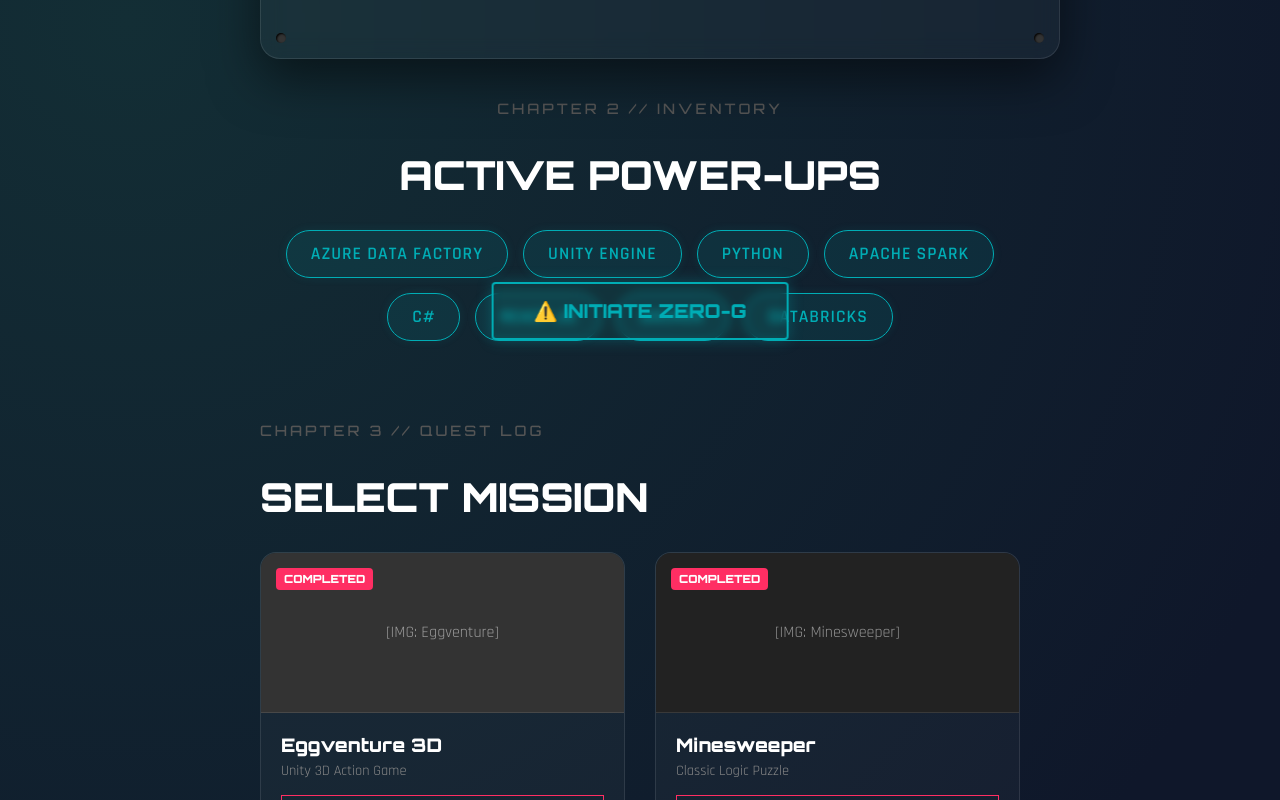
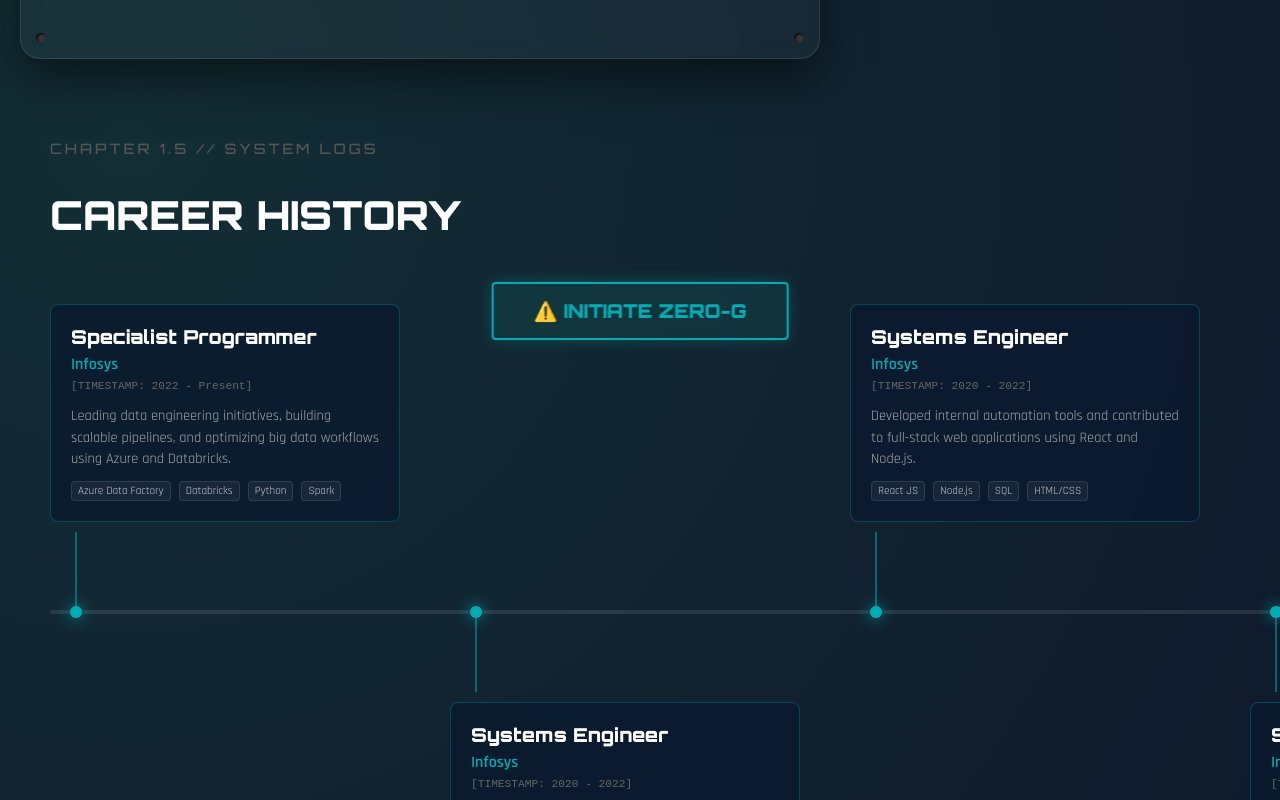
Before and after one commit to DevelopersWork/portfolio, a React (Vite) app: page / in a window 1280 px wide. Shown: the part 420-1220 px from the top of the page. Built offline with nearby package versions, Linux system fonts and the light colour scheme.

Commit message:
Add experience timeline component and data
Introduced the ExperienceTimeline component to display career history in a horizontal timeline format. Added experience data in a new experience.json file and integrated it into the Redux store. Updated App.js to render the new timeline.

```diff
--- a/src/App.js
+++ b/src/App.js
@@ -5,6 +5,7 @@ import { GlobalStyles } from './styles/GlobalStyles';
 import { toggleChaos } from './redux/portfolioSlice';
 import HUD from './components/HUD';
 import OriginCard from './components/OriginCard';
+import ExperienceTimeline from './components/ExperienceTimeline';
 import Inventory from './components/Inventory';
 import QuestLog from './components/QuestLog';
 import Footer from './components/Footer';
@@ -45,6 +46,7 @@ function App() {
       <HUD />
       <ZeroGWrapper $active={chaosMode}>
         <OriginCard />
+        <ExperienceTimeline />
         <Inventory />
         <QuestLog />
         <Footer onChaos={handleToggleChaos} />
--- /dev/null
+++ b/src/components/ExperienceTimeline.jsx
@@ -0,0 +1,211 @@
+import styled from 'styled-components';
+import { useSelector } from 'react-redux';
+
+const Container = styled.div`
+    width: 100%;
+    margin: 80px 0;
+    padding: 0;
+    overflow-x: hidden; /* Hide main container overflow */
+`;
+
+const ChapterTag = styled.div`
+    font-family: 'Orbitron', sans-serif;
+    font-size: 0.9rem;
+    color: #555;
+    margin-bottom: 20px;
+    text-transform: uppercase;
+    letter-spacing: 3px;
+    padding: 0 50px; /* Align with general page padding */
+`;
+
+const Title = styled.h2`
+    font-family: 'Orbitron', sans-serif;
+    font-size: 2.5rem;
+    margin-bottom: 50px;
+    color: white;
+    padding: 0 50px; /* Align with general page padding */
+
+    @media (max-width: 768px) {
+        font-size: 2rem;
+    }
+`;
+
+const ScrollWrapper = styled.div`
+    width: 100%;
+    max-width: 100vw;
+    overflow-x: auto;
+    overflow-y: hidden; /* Prevent vertical scrollbar */
+    padding: 300px 50px; /* Maximum padding to prevent clipping of tall cards */
+    white-space: nowrap; /* Help ensure horizontal flow */
+
+    /* Scrollbar styling */
+    &::-webkit-scrollbar {
+        height: 6px; /* Thinner scrollbar */
+    }
+    &::-webkit-scrollbar-track {
+        background: rgba(0, 173, 181, 0.1);
+        border-radius: 3px;
+    }
+    &::-webkit-scrollbar-thumb {
+        background: var(--teal-glow);
+        border-radius: 3px;
+        box-shadow: 0 0 5px var(--teal-glow);
+    }
+`;
+
+const TimelineTrack = styled.div`
+    position: relative;
+    display: flex;
+    align-items: center;
+    min-width: max-content; /* Ensure it grows horizontally */
+    height: 4px;
+    background: rgba(255, 255, 255, 0.1);
+    border-radius: 2px;
+    margin-top: 20px; /* Adjust based on layout */
+`;
+
+const NodeWrapper = styled.div`
+    position: relative;
+    width: 350px;
+    margin-right: 50px;
+
+    &::after {
+        content: '';
+        position: absolute;
+        left: 20px;
+        width: 12px;
+        height: 12px;
+        background: var(--teal-glow);
+        border-radius: 50%;
+        box-shadow: 0 0 15px var(--teal-glow);
+        z-index: 10;
+
+        /* Position the node dot on the central line */
+        top: 50%;
+        transform: translateY(-50%);
+    }
+`;
+
+/*
+   We use a connector line that goes UP or DOWN from the central axis
+   to the card content.
+*/
+const Connector = styled.div`
+    position: absolute;
+    left: 25px; /* Center of the dot (20px left + 6px half-width) */
+    width: 2px;
+    height: 80px; /* Increased length for better spacing */
+    background: rgba(0, 173, 181, 0.5);
+
+    /* Variable positioning based on Top/Bottom */
+    top: ${props => props.$position === 'bottom' ? '50%' : 'auto'};
+    bottom: ${props => props.$position === 'top' ? '50%' : 'auto'};
+`;
+
+const CardContent = styled.div`
+    background: rgba(10, 25, 47, 0.8);
+    border: 1px solid rgba(0, 173, 181, 0.3);
+    padding: 20px;
+    border-radius: 8px;
+    position: absolute;
+    width: 100%;
+    white-space: normal; /* Allow text to wrap inside cards */
+
+    /* Positioning logic */
+    top: ${props => props.$position === 'bottom' ? '90px' : 'auto'};
+    bottom: ${props => props.$position === 'top' ? '90px' : 'auto'};
+
+    backdrop-filter: blur(5px);
+    transition: transform 0.3s ease, border-color 0.3s;
+
+    &:hover {
+        border-color: var(--teal-glow);
+        transform: scale(1.02);
+        z-index: 20;
+    }
+`;
+
+/* ... existing text styles ... */
+const RoleTitle = styled.h3`
+    font-family: 'Orbitron', sans-serif;
+    color: white;
+    font-size: 1.2rem;
+    margin: 0 0 5px 0;
+`;
+
+const Company = styled.div`
+    font-family: 'Rajdhani', sans-serif;
+    color: var(--teal-glow);
+    font-size: 1rem;
+    font-weight: bold;
+    margin-bottom: 5px;
+`;
+
+const Period = styled.div`
+    font-family: 'Courier New', monospace;
+    font-size: 0.7rem;
+    color: #666;
+    margin-bottom: 10px;
+`;
+
+const Description = styled.p`
+    color: #aaa;
+    line-height: 1.5;
+    margin-bottom: 10px;
+    font-size: 0.9rem;
+`;
+
+const TechStack = styled.div`
+    display: flex;
+    flex-wrap: wrap;
+    gap: 8px;
+`;
+
+const TechTag = styled.span`
+    background: rgba(255, 255, 255, 0.05);
+    border: 1px solid rgba(255, 255, 255, 0.1);
+    color: #ccc;
+    font-size: 0.7rem;
+    padding: 2px 6px;
+    border-radius: 4px;
+    font-family: 'Rajdhani', sans-serif;
+`;
+
+const ExperienceTimeline = () => {
+    const experience = useSelector(state => state.portfolio.experience);
+
+    return (
+        <Container>
+            <ChapterTag>Chapter 1.5 // System Logs</ChapterTag>
+            <Title>CAREER HISTORY</Title>
+
+            <ScrollWrapper>
+                <TimelineTrack>
+                    {experience.map((item, index) => {
+                        const isEven = index % 2 === 0;
+                        const position = isEven ? 'top' : 'bottom';
+
+                        return (
+                            <NodeWrapper key={item.id}>
+                                <Connector $position={position} />
+                                <CardContent $position={position}>
+                                    <RoleTitle>{item.role}</RoleTitle>
+                                    <Company>{item.company}</Company>
+                                    <Period>[TIMESTAMP: {item.period}]</Period>
+                                    <Description>{item.description}</Description>
+                                    <TechStack>
+                                        {item.techStack.map((tech, idx) => (
+                                            <TechTag key={idx}>{tech}</TechTag>
+                                        ))}
+                                    </TechStack>
+                                </CardContent>
+                            </NodeWrapper>
+                        );
+                    })}
+                </TimelineTrack>
+            </ScrollWrapper>
+        </Container>
+    );
+};
+
+export default ExperienceTimeline;
--- /dev/null
+++ b/src/constants/experience.json
@@ -0,0 +1,93 @@
+[
+    {
+        "id": "exp_infosys_specialist",
+        "role": "Specialist Programmer",
+        "company": "Infosys",
+        "period": "2022 - Present",
+        "description": "Leading data engineering initiatives, building scalable pipelines, and optimizing big data workflows using Azure and Databricks.",
+        "techStack": [
+            "Azure Data Factory",
+            "Databricks",
+            "Python",
+            "Spark"
+        ]
+    },
+    {
+        "id": "exp_infosys_se_1",
+        "role": "Systems Engineer",
+        "company": "Infosys",
+        "period": "2020 - 2022",
+        "description": "Developed internal automation tools and contributed to full-stack web applications using React and Node.js.",
+        "techStack": [
+            "React JS",
+            "Node.js",
+            "SQL",
+            "HTML/CSS"
+        ]
+    },
+    {
+        "id": "exp_infosys_se_2",
+        "role": "Systems Engineer",
+        "company": "Infosys",
+        "period": "2020 - 2022",
+        "description": "Developed internal automation tools and contributed to full-stack web applications using React and Node.js.",
+        "techStack": [
+            "React JS",
+            "Node.js",
+            "SQL",
+            "HTML/CSS"
+        ]
+    },
+    {
+        "id": "exp_infosys_se_3",
+        "role": "Systems Engineer",
+        "company": "Infosys",
+        "period": "2020 - 2022",
+        "description": "Developed internal automation tools and contributed to full-stack web applications using React and Node.js.",
+        "techStack": [
+            "React JS",
+            "Node.js",
+            "SQL",
+            "HTML/CSS"
+        ]
+    },
+    {
+        "id": "exp_infosys_se_4",
+        "role": "Systems Engineer",
+        "company": "Infosys",
+        "period": "2020 - 2022",
+        "description": "Developed internal automation tools and contributed to full-stack web applications using React and Node.js.",
+        "techStack": [
+            "React JS",
+            "Node.js",
+            "SQL",
+            "HTML/CSS"
+        ]
+    },
+    {
+        "id": "exp_infosys_se_5",
+        "role": "Systems Engineer",
+        "company": "Infosys",
+        "period": "2020 - 2022",
+        "description": "Developed internal automation tools and contributed to full-stack web applications using React and Node.js.",
+        "techStack": [
+            "React JS",
+            "Node.js",
+            "SQL",
+            "HTML/CSS"
+        ]
+    },
+    {
+        "id": "exp_infosys_se_6",
+        "role": "Systems Engineer",
+        "company": "Infosys",
+        "period": "2020 - 2022",
+        "description": "Developed internal automation tools and contributed to full-stack web applications using React and Node.js.",
+        "techStack": [
+            "React JS",
+            "Node.js",
+            "SQL",
+            "HTML/CSS"
+        ]
+    }
+]
--- a/src/redux/portfolioSlice.js
+++ b/src/redux/portfolioSlice.js
@@ -3,6 +3,7 @@ import links from '../constants/links.json';
 import content from '../constants/content.json';
 import missions from '../constants/missions.json';
 import skills from '../constants/skills.json';
+import experience from '../constants/experience.json';
 
 const initialState = {
     chaosMode: false,
@@ -16,7 +17,8 @@ const initialState = {
     links: links,
     content: content,
     missions: missions,
-    skills: skills
+    skills: skills,
+    experience: experience
 };
 
 const portfolioSlice = createSlice({
```
